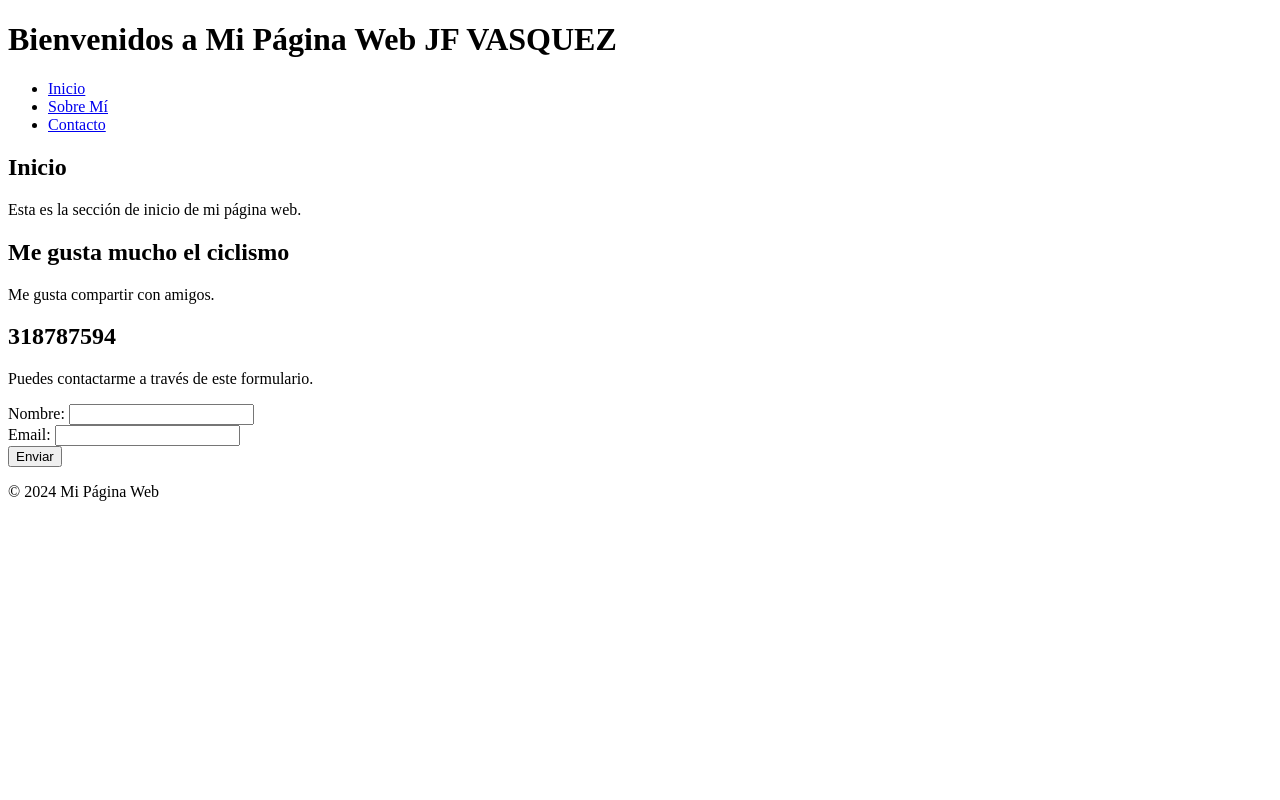
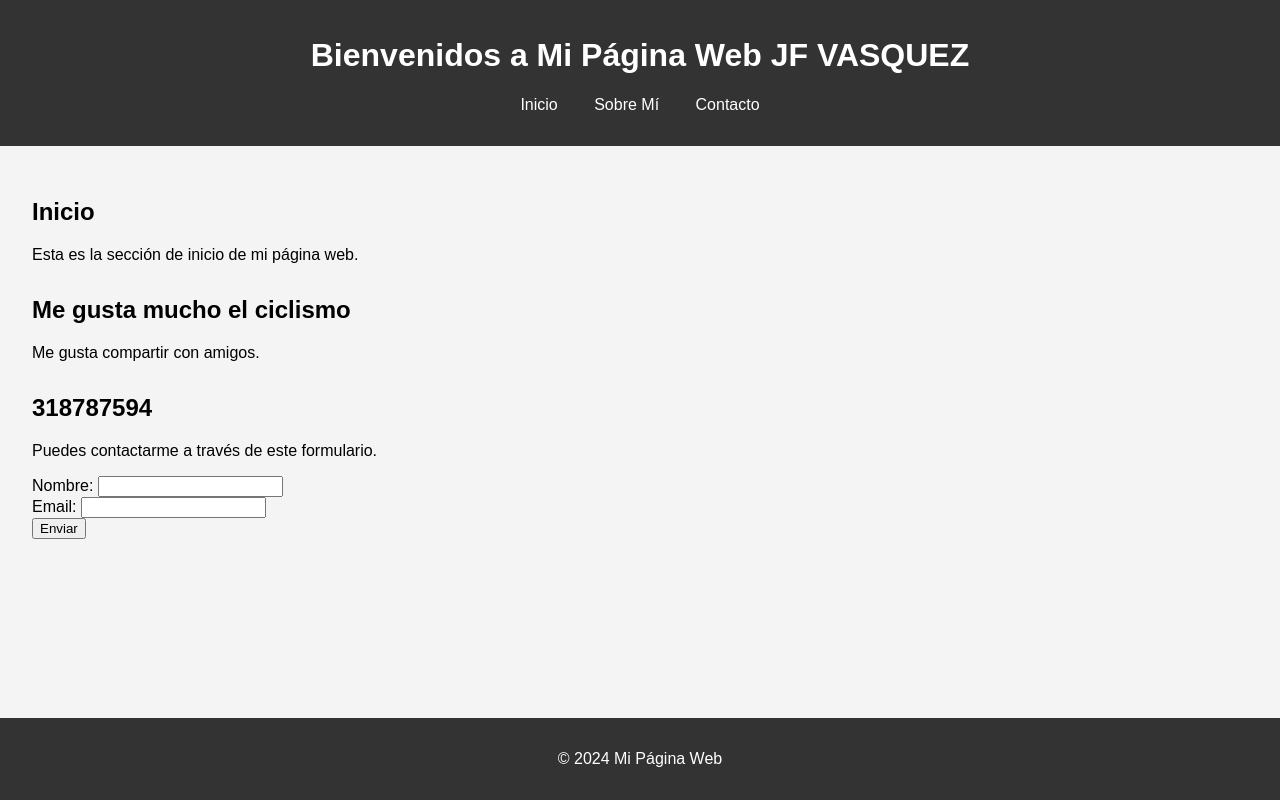
Before and after one commit to jfvasquez79/Henry, a plain HTML site: page index.html in a window 1280 px wide. Drawn offline with Linux system fonts and the light colour scheme.

Commit message:
styles.css file

```diff
--- a/index.html
+++ b/index.html
@@ -1,11 +1,12 @@
 <!DOCTYPE html>
 <html lang="es">
    <head>
-      <meta charset="UTF-8" />
+              <meta charset="UTF-8" />
       <meta name="viewport" content="width=device-width, initial-scale=1.0" />
       <title>Mi Primer Sitio Web</title>
-   </head>
-   <body>
+      <link rel="stylesheet" type="text/css" href="styles.css">
+    </head>
+      <body>
     <header>
         <h1>Bienvenidos a Mi Página Web JF VASQUEZ</h1>
         <nav>
--- /dev/null
+++ b/styles.css
@@ -0,0 +1,46 @@
+body {
+    font-family: Arial, sans-serif;
+    margin: 0;
+    padding: 0;
+    background-color: #f4f4f4;
+}
+
+header {
+    background-color: #333;
+    color: #fff;
+    padding: 1rem 0;
+    text-align: center;
+}
+
+nav ul {
+    list-style: none;
+    padding: 0;
+}
+
+nav ul li {
+    display: inline;
+    margin: 0 1rem;
+}
+
+nav ul li a {
+    color: #fff;
+    text-decoration: none;
+}
+
+main {
+    padding: 2rem;
+}
+
+section {
+    margin-bottom: 2rem;
+}
+
+footer {
+    background-color: #333;
+    color: #fff;
+    text-align: center;
+    padding: 1rem 0;
+    position: fixed;
+    width: 100%;
+    bottom: 0;
+}
```
